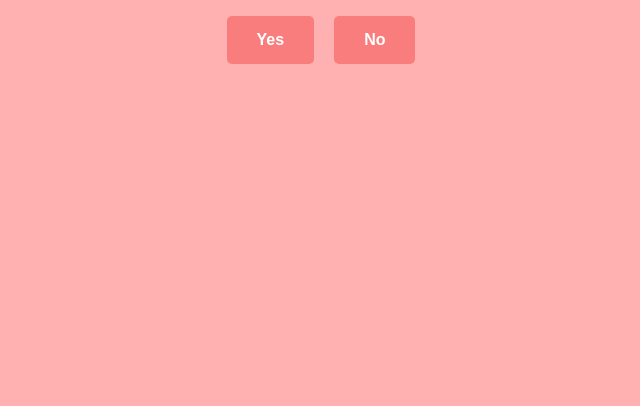
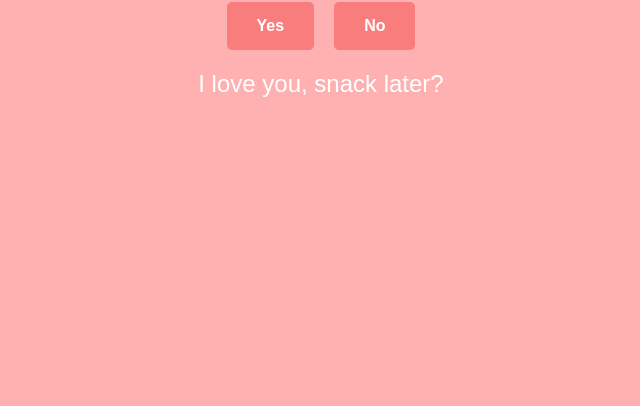
Before and after one commit to Frank7852/Accept, a plain HTML site: page index.html in a window 1280 px wide. Shown: the part 394-800 px from the top of the page, without its empty margins (319-959 px from the left). Drawn offline with Linux system fonts and the light colour scheme.

Commit message:
Fix language file path and improve element existence checks for localization

```diff
--- a/assets/js/location.js
+++ b/assets/js/location.js
@@ -23,7 +23,7 @@ document.addEventListener('DOMContentLoaded', function () {
 
     async function loadLanguage(lang) {
         try {
-            const response = await fetch(`./assets/locales/${supportedLanguages[lang]}`);
+            const response = await fetch(`../assets/locales/${supportedLanguages[lang]}`);
 
             if (!response.ok) {
                 throw new Error(`Failed to load language file: ${response.status}`);
@@ -33,11 +33,17 @@ document.addEventListener('DOMContentLoaded', function () {
 
             // Verificar se todos os dados necessários existem antes de tentar usar
             if (data.title && data.heading && data.yes && data.no && data.message) {
-                document.getElementById('title').textContent = data.title;
-                document.getElementById('heading').textContent = data.heading;
-                document.getElementById('yes').textContent = data.yes;
-                document.getElementById('no').textContent = data.no;
-                document.getElementById('message').textContent = data.message;
+                const titleElement = document.getElementById('title');
+                const headingElement = document.getElementById('heading');
+                const yesButton = document.getElementById('yes');
+                const noButton = document.getElementById('no');
+                const messageElement = document.getElementById('message');
+
+                if (titleElement) titleElement.textContent = data.title;
+                if (headingElement) headingElement.textContent = data.heading;
+                if (yesButton) yesButton.textContent = data.yes;
+                if (noButton) noButton.textContent = data.no;
+                if (messageElement) messageElement.textContent = data.message;
             } else {
                 console.error("Missing translation data in the JSON file.");
             }
--- a/index.html
+++ b/index.html
@@ -9,7 +9,7 @@
 </head>
 <body>
     <div class="container">
-        <h1 class="text">Do You Wanna Date Me?</h1>
+        <h1 class="text" id="heading">Do You Wanna Date Me?</h1>
         <div class="buttons">
             <button class="button yes" id="yes">Yes</button>
             <button class="button no" id="no">No</button>
```
